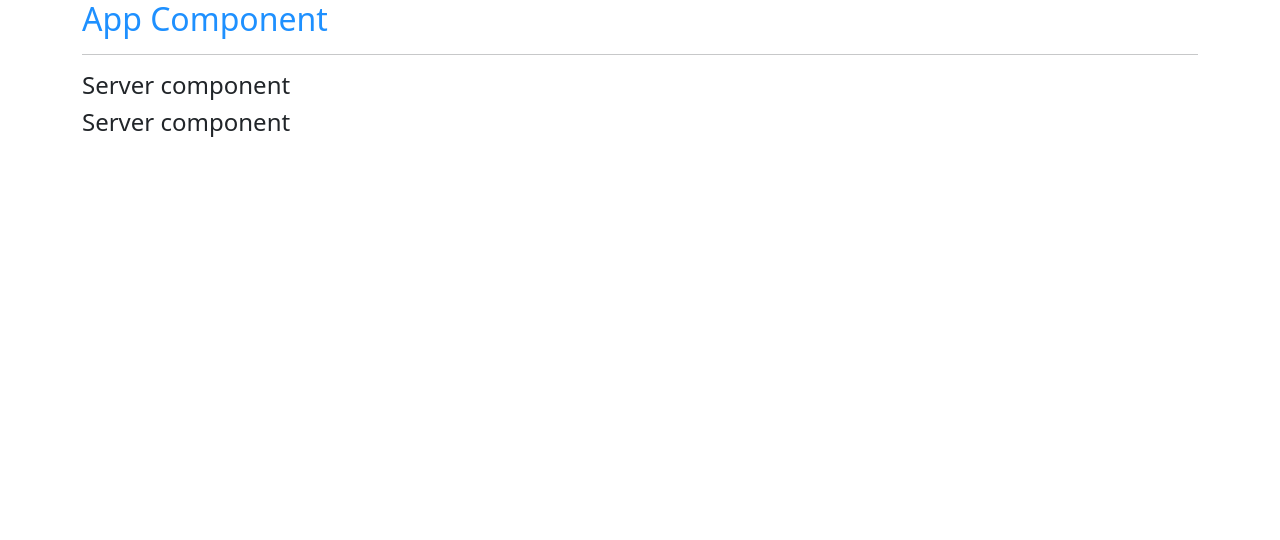
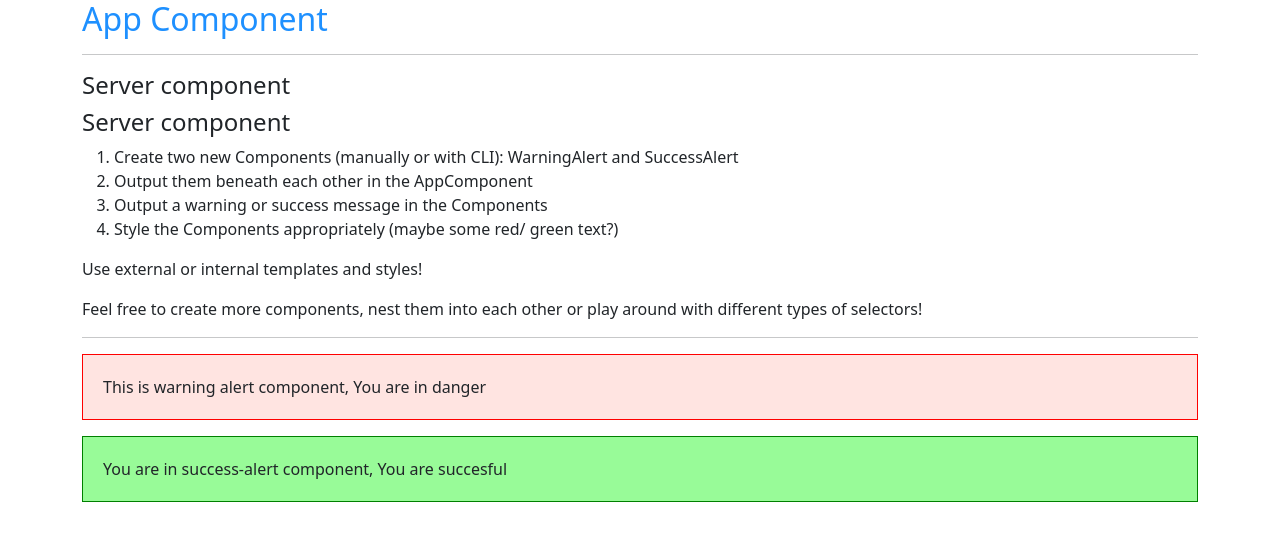
Before and after one commit to vijendra336/angular-shopping-app, an Angular app: page / in a window 1280 px wide. Shown: the top 540 px of the page. Built offline with nearby package versions, Linux system fonts and the light colour scheme.

Commit message:
S2C24 Assignment1 inline template and styles and external template and style.

```diff
--- a/src/app/app.component.html
+++ b/src/app/app.component.html
@@ -9,6 +9,19 @@
         <!-- <div app-servers></div> -->
       <!-- Selector as class -->
         <div class="app-servers"></div>
+
+        <ol>
+          <li>Create two new Components (manually or with CLI): WarningAlert and SuccessAlert</li>
+          <li>Output them beneath each other in the AppComponent</li>
+          <li>Output a warning or success message in the Components</li>
+          <li>Style the Components appropriately (maybe some red/ green text?)</li>
+        </ol>
+        <p>Use external or internal templates and styles!</p>
+        <p>Feel free to create more components, nest them into each other or play around with different types of selectors!</p>
+        <hr>
+        <app-warning-alert></app-warning-alert>
+        <app-success-alert></app-success-alert>
+
     </div>
   </div>
 </div>
--- a/src/app/app.module.ts
+++ b/src/app/app.module.ts
@@ -4,12 +4,16 @@ import { BrowserModule } from '@angular/platform-browser';
 import { AppComponent } from './app.component';
 import { ServerComponent } from './server/server.component';
 import { ServersComponent } from './servers/servers.component';
+import { WarningAlertComponent } from './warning-alert/warning-alert.component';
+import { SuccessAlertComponent } from './success-alert/success-alert.component';
 
 @NgModule({
   declarations: [
     AppComponent,
     ServerComponent,
-    ServersComponent
+    ServersComponent,
+    WarningAlertComponent,
+    SuccessAlertComponent
   ],
   imports: [
     BrowserModule,
--- /dev/null
+++ b/src/app/success-alert/success-alert.component.css
@@ -0,0 +1,5 @@
+p {
+    padding: 20px;
+    background-color: palegreen;
+    border: 1px solid green;
+  }
--- /dev/null
+++ b/src/app/success-alert/success-alert.component.html
@@ -0,0 +1 @@
+<p>You are in success-alert component, You are succesful</p>
--- /dev/null
+++ b/src/app/success-alert/success-alert.component.ts
@@ -0,0 +1,15 @@
+import { Component, OnInit } from '@angular/core';
+
+@Component({
+  selector: 'app-success-alert',
+  templateUrl: './success-alert.component.html',
+  styleUrls: ['./success-alert.component.css']
+})
+export class SuccessAlertComponent implements OnInit {
+
+  constructor() { }
+
+  ngOnInit(): void {
+  }
+
+}
--- /dev/null
+++ b/src/app/warning-alert/warning-alert.component.ts
@@ -0,0 +1,19 @@
+import {Component} from '@angular/core'
+
+@Component({
+    selector:'app-warning-alert',
+    template:`
+    <p> This is warning alert component, You are in danger</p>
+    `,
+   styles: [
+    `
+      p {
+        padding: 20px;
+        background-color: mistyrose;
+        border: 1px solid red;
+      }
+    `]
+})
+export class WarningAlertComponent{
+
+}
```
Also changed, not shown: 1 other file (tests, documents, lock files or other folders).
